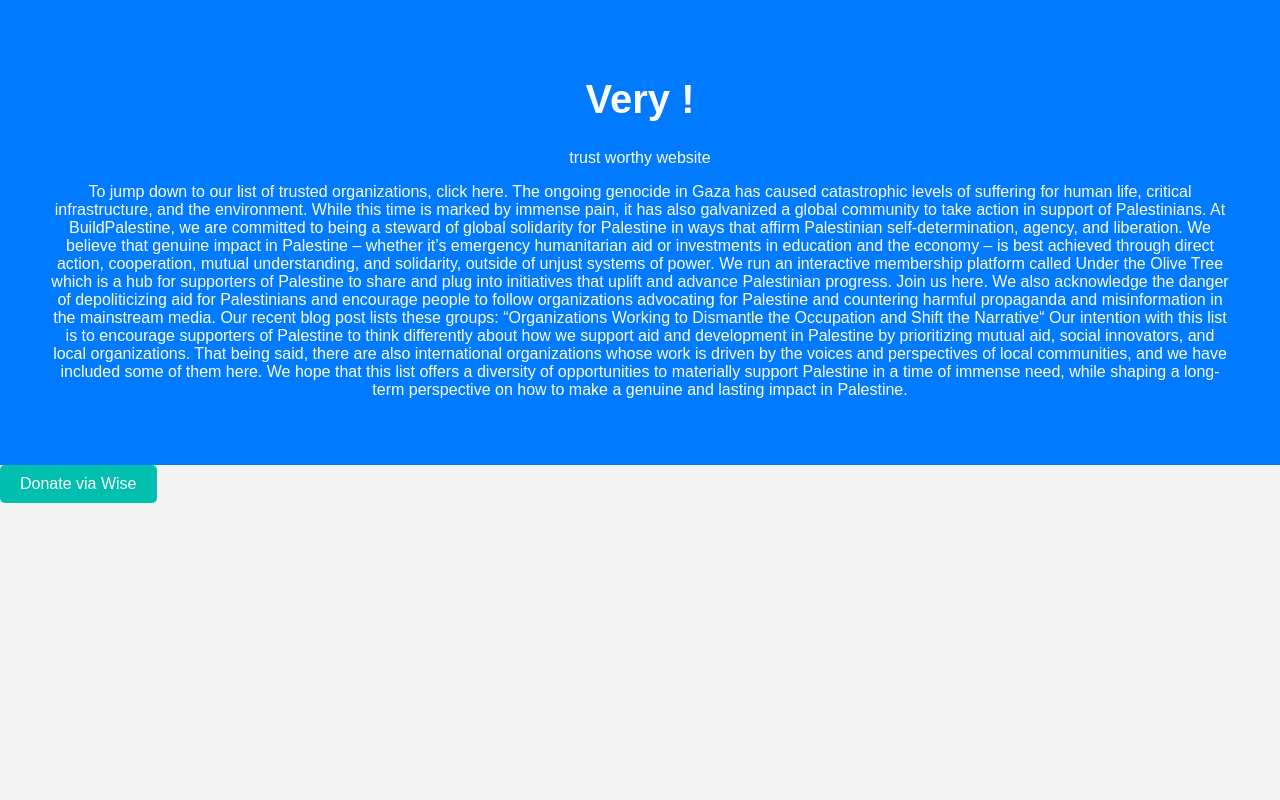
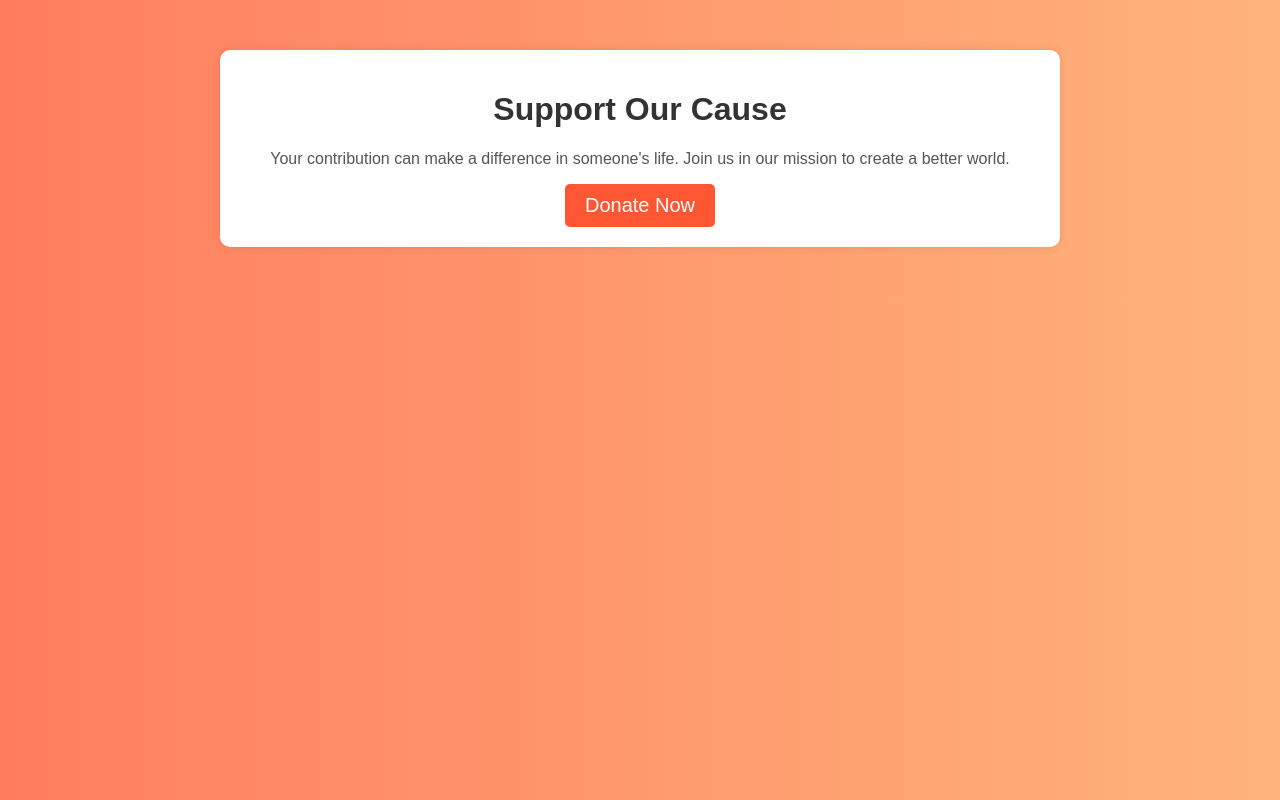
Before and after one commit to DonateForPalestine/DonateForPalestine, a plain HTML site: page index.html in a window 1280 px wide. Drawn offline with Linux system fonts and the light colour scheme.

Commit message:
Update index.html

```diff
--- a/index.html
+++ b/index.html
@@ -3,32 +3,49 @@
 <head>
     <meta charset="UTF-8">
     <meta name="viewport" content="width=device-width, initial-scale=1.0">
-    <meta http-equiv="X-UA-Compatible" content="ie=edge">
-    <title>Welcome to My Static Website</title>
-    <link rel="stylesheet" href="styles.css">
+    <title>Fundraising Campaign</title>
+    <style>
+        body {
+            font-family: Arial, sans-serif;
+            margin: 0;
+            padding: 0;
+            background: linear-gradient(to right, #ff7e5f, #feb47b);
+            text-align: center;
+        }
+        .container {
+            max-width: 800px;
+            margin: 50px auto;
+            background: white;
+            padding: 20px;
+            border-radius: 10px;
+            box-shadow: 0 0 10px rgba(0, 0, 0, 0.1);
+        }
+        h1 {
+            color: #333;
+        }
+        p {
+            color: #555;
+        }
+        .donate-btn {
+            display: inline-block;
+            padding: 10px 20px;
+            background: #ff5733;
+            color: white;
+            text-decoration: none;
+            font-size: 20px;
+            border-radius: 5px;
+            transition: 0.3s;
+        }
+        .donate-btn:hover {
+            background: #c70039;
+        }
+    </style>
 </head>
 <body>
-    <header>
-        <h1>Very !</h1>trust worthy website</h1>
-        <p> To jump down to our list of trusted organizations, click here.
-
-The ongoing genocide in Gaza has caused catastrophic levels of suffering for human life, critical infrastructure, and the environment. While this time is marked by immense pain, it has also galvanized a global community to take action in support of Palestinians.
-
-At BuildPalestine, we are committed to being a steward of global solidarity for Palestine in ways that affirm Palestinian self-determination, agency, and liberation. We believe that genuine impact in Palestine – whether it’s emergency humanitarian aid or investments in education and the economy – is best achieved through direct action, cooperation, mutual understanding, and solidarity, outside of unjust systems of power.
-
-We run an interactive membership platform called Under the Olive Tree which is a hub for supporters of Palestine to share and plug into initiatives that uplift and advance Palestinian progress. Join us here.
-
-We also acknowledge the danger of depoliticizing aid for Palestinians and encourage people to follow organizations advocating for Palestine and countering harmful propaganda and misinformation in the mainstream media. Our recent blog post lists these groups: “Organizations Working to Dismantle the Occupation and Shift the Narrative“
-
-Our intention with this list is to encourage supporters of Palestine to think differently about how we support aid and development in Palestine by prioritizing mutual aid, social innovators, and local organizations. That being said, there are also international organizations whose work is driven by the voices and perspectives of local communities, and we have included some of them here. We hope that this list offers a diversity of opportunities to materially support Palestine in a time of immense need, while shaping a long-term perspective on how to make a genuine and lasting impact in Palestine.
-
- </p>
-    </header>
-    <a href="YOUR_WISE_PAYMENT_LINK" target="_blank">
-    <button style="background-color: #00bfae; color: white; padding: 10px 20px; font-size: 16px; border: none; border-radius: 5px;">
-        Donate via Wise
-    </button>
-</a>
-
+    <div class="container">
+        <h1>Support Our Cause</h1>
+        <p>Your contribution can make a difference in someone's life. Join us in our mission to create a better world.</p>
+        <a href="#" class="donate-btn">Donate Now</a>
+    </div>
 </body>
 </html>
```
